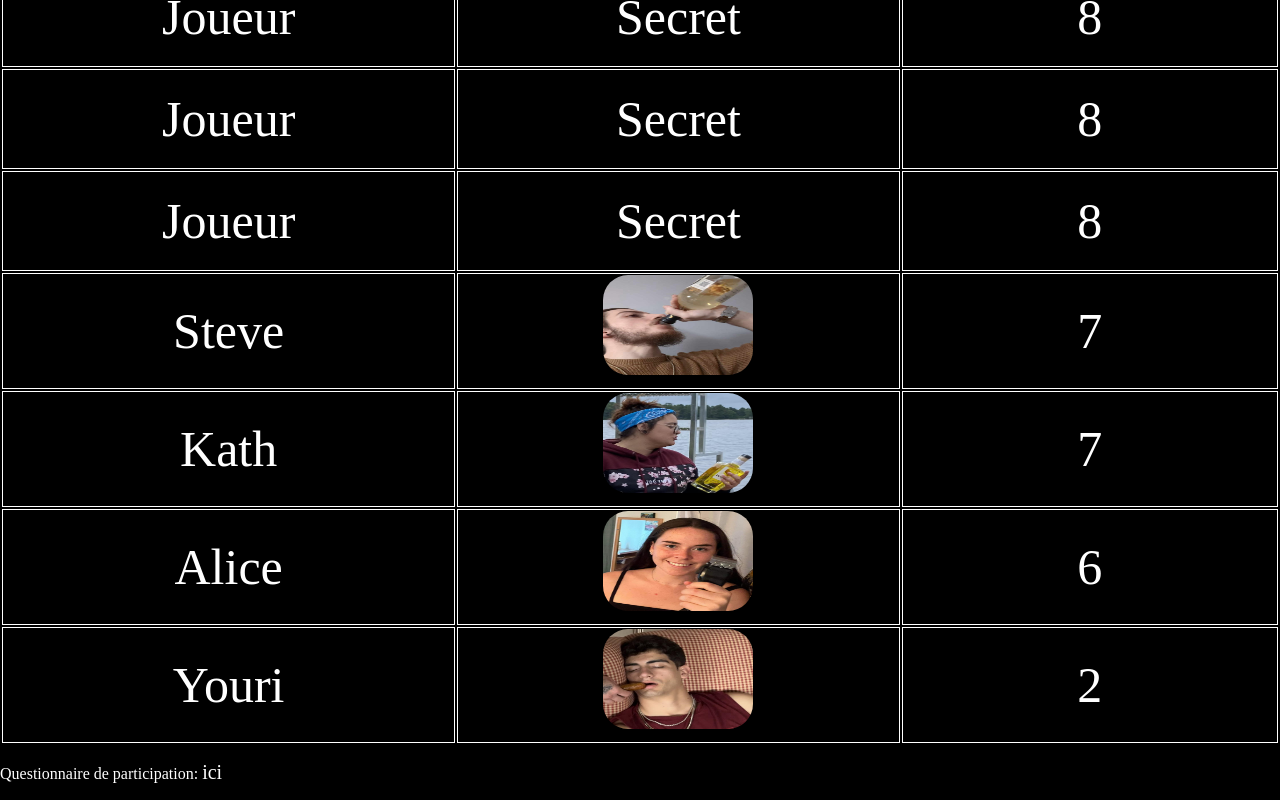
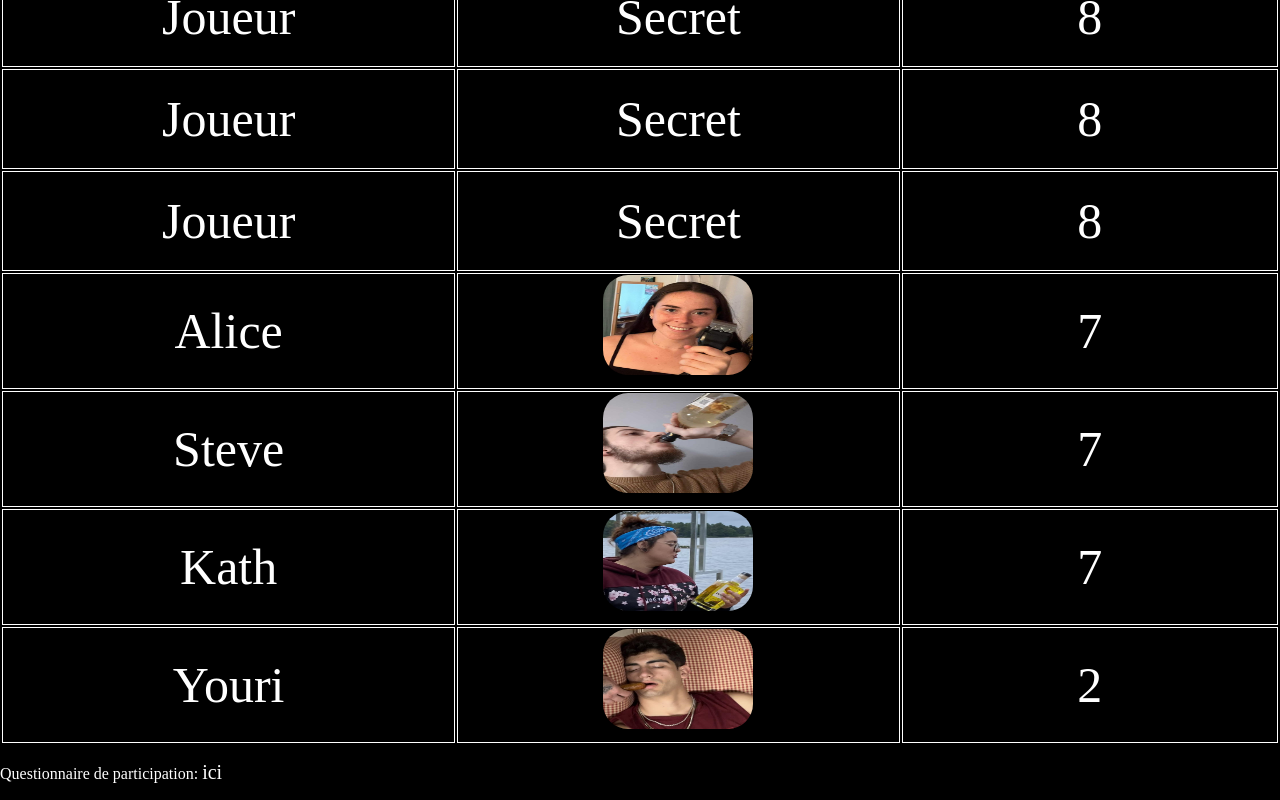
Before and after one commit to Dplayerz/WebAppChalet, a React (Vite) app: page / in a window 1280 px wide. Shown: the part 1242-2042 px from the top of the page. Built offline with nearby package versions, Linux system fonts and the light colour scheme.

Commit message:
Update Leader.tsx

```diff
--- a/src/Leader.tsx
+++ b/src/Leader.tsx
@@ -55,12 +55,12 @@ function AleArr() {
 
 const data = [
   { Nom: "Pepper", Photo: <Photo />, PTS: 9 },
-  { Nom: "Alice", Photo: <AliceArr />, PTS: 6 },
+  { Nom: "Alice", Photo: <AliceArr />, PTS: 7 },
   { Nom: "Maxime", Photo: <MaxArr />, PTS: 9 },
   { Nom: "Steve", Photo: <SteveArr />, PTS: 7 },
   { Nom: "Kath", Photo: <KathArr />, PTS: 7 },
-  { Nom: "Eliane", Photo: <ElianeArr />, PTS: 11 },
-  { Nom: "Raph", Photo: <RaphArr />, PTS: 10 },
+  { Nom: "Eliane", Photo: <ElianeArr />, PTS: 12 },
+  { Nom: "Raph", Photo: <RaphArr />, PTS: 11},
   { Nom: "Emy", Photo: <EmyArr />, PTS: 9 },
   { Nom: "Youri", Photo: <YouriArr />, PTS: 2 },
   { Nom: "Yanni", Photo: <BugX />, PTS: 13 },
```
